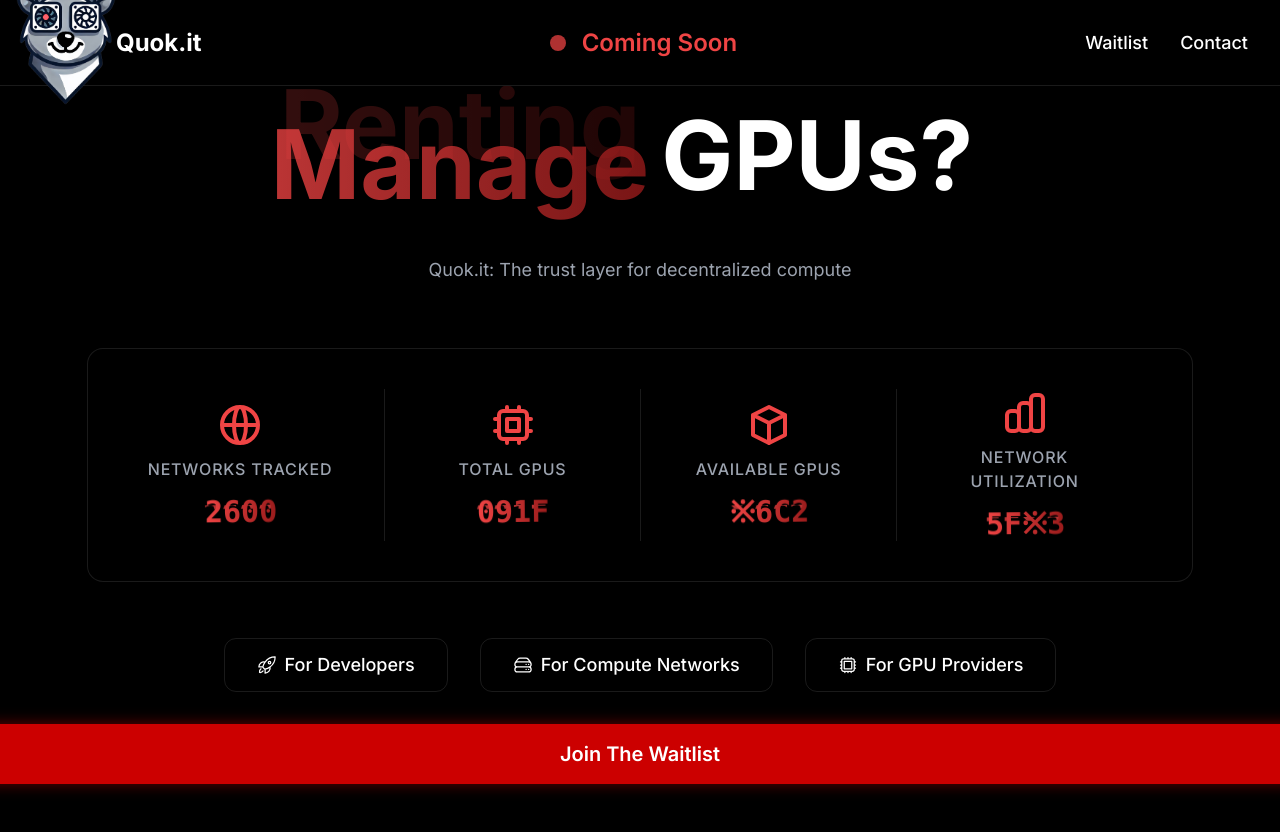
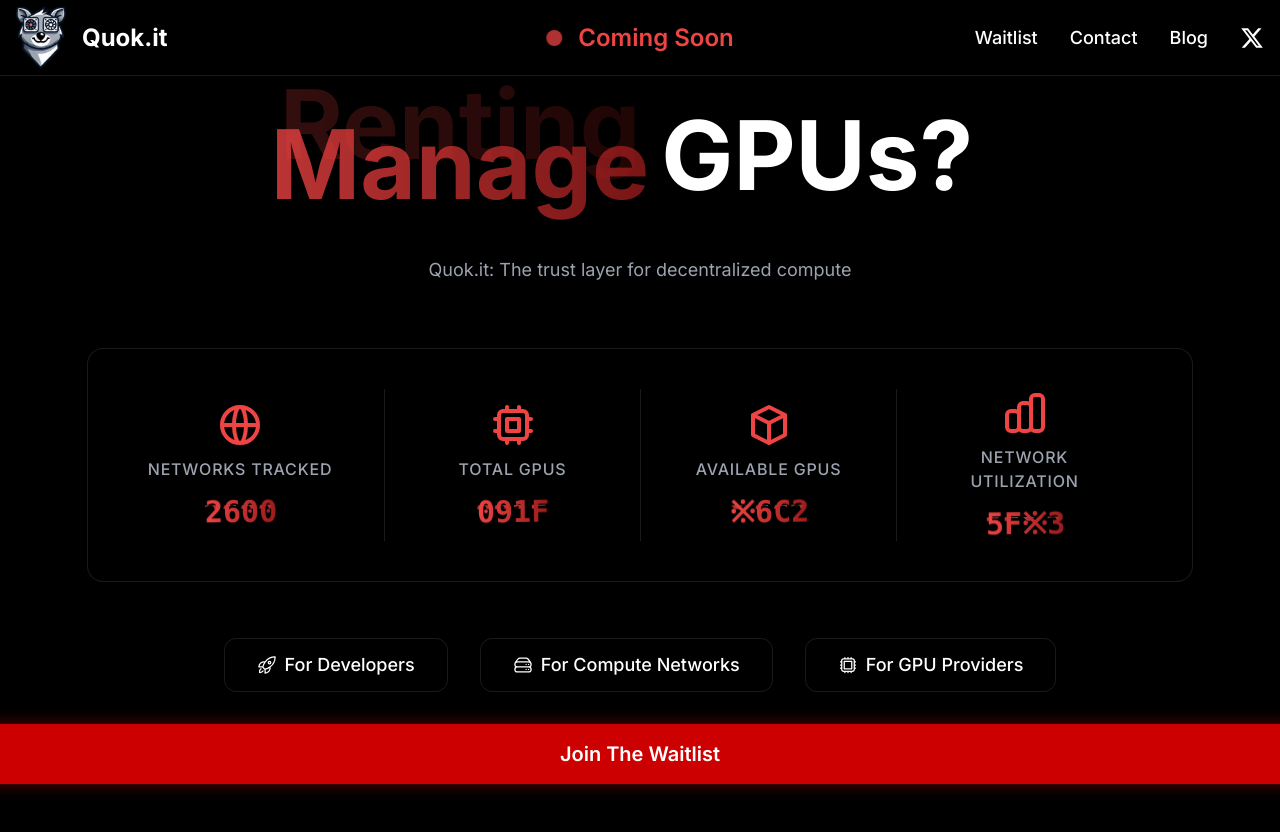
Before and after one commit to aabdel0181/quok.it, a Next.js app in the folder soc/: page / in a window 1280 px wide. Shown: the top 832 px of the page. Built offline with nearby package versions, Linux system fonts and the light colour scheme.

Commit message:
add: navbar twitter

```diff
--- a/soc/src/app/components/Navbar.tsx
+++ b/soc/src/app/components/Navbar.tsx
@@ -1,5 +1,6 @@
 "use client";
 import Image from "next/image";
+import { FaXTwitter } from "react-icons/fa6"; // Import X/Twitter icon
 
 import Link from "next/link";
 import { usePathname } from "next/navigation";
@@ -10,17 +11,19 @@ export const Navbar = () => {
   return (
     <nav className="fixed top-0 left-0 right-0 z-50 bg-black/80 backdrop-blur-md border-b border-white/10">
       <div className="container mx-auto">
-        <div className="flex items-center h-[85px]">
+        <div className="flex items-center justify-between h-[75px]">
           {" "}
-          {/* Adjusted height to match logo */}
-          {/* Left-aligned logo and text with no extra spacing */}
-          <div className="flex-shrink-0">
-            <Link href="/" className="flex items-center">
+          {/* Added justify-between */}
+          {/* Left-aligned logo and text */}
+          <div className="w-[250px]">
+            {" "}
+            {/* Fixed width */}
+            <Link href="/" className="flex items-center gap-4">
               <Image
                 src="/logo.png"
                 alt="Quok.it Logo"
-                width={100}
-                height={100}
+                width={50}
+                height={50}
                 className="object-contain"
                 priority
                 quality={100}
@@ -31,18 +34,16 @@ export const Navbar = () => {
             </Link>
           </div>
           {/* Centered Coming Soon */}
-          {/* Centered Coming Soon - much larger size */}
-          <div className="flex-1 flex justify-center">
-            <div className="flex items-center gap-4 text-red-500 text-2xl font-semibold">
-              {" "}
-              {/* Increased to text-2xl and gap-4 */}
-              <span className="h-4 w-4 rounded-full bg-red-500 animate-pulse" />{" "}
-              {/* Larger dot */}
+          <div className="absolute left-1/2 transform -translate-x-1/2">
+            {" "}
+            {/* Absolute positioning for true center */}
+            <div className="flex items-center gap-4 text-red-500 text-2xl font-semibold whitespace-nowrap">
+              <span className="h-4 w-4 rounded-full bg-red-500 animate-pulse" />
               Coming Soon
             </div>
           </div>
           {/* Right-aligned navigation links */}
-          <div className="flex gap-8 pr-4">
+          <div className="w-[250px] flex items-center justify-end gap-8">
             <Link
               href="/app"
               className={`text-lg font-medium transition-colors ${
@@ -63,6 +64,24 @@ export const Navbar = () => {
             >
               Contact
             </Link>
+            <Link
+              href="/blog"
+              className={`text-lg font-medium transition-colors ${
+                pathname === "/blog"
+                  ? "text-red-500"
+                  : "text-white hover:text-red-500"
+              }`}
+            >
+              Blog
+            </Link>
+            <Link
+              href="https://twitter.com/quok_it"
+              target="_blank"
+              rel="noopener noreferrer"
+              className="text-white hover:text-red-500 transition-colors"
+            >
+              <FaXTwitter size={24} />
+            </Link>
           </div>
         </div>
       </div>
```
